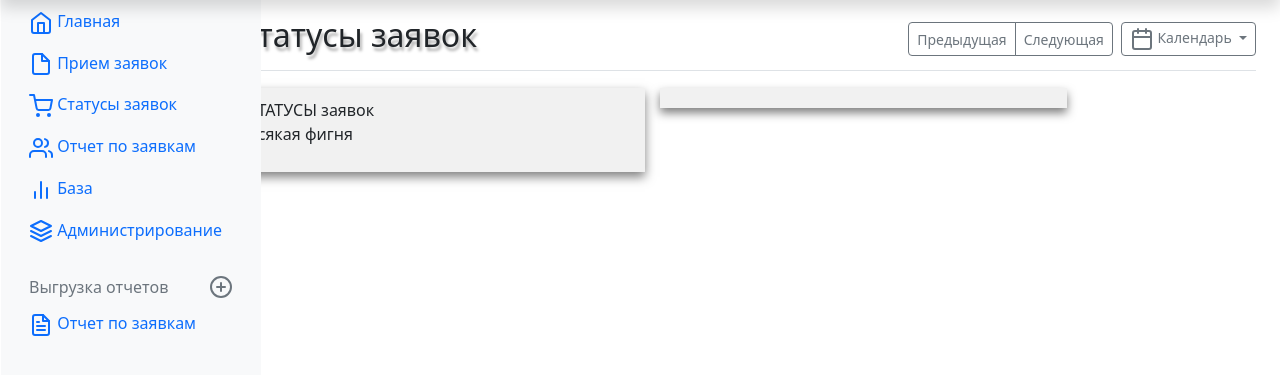
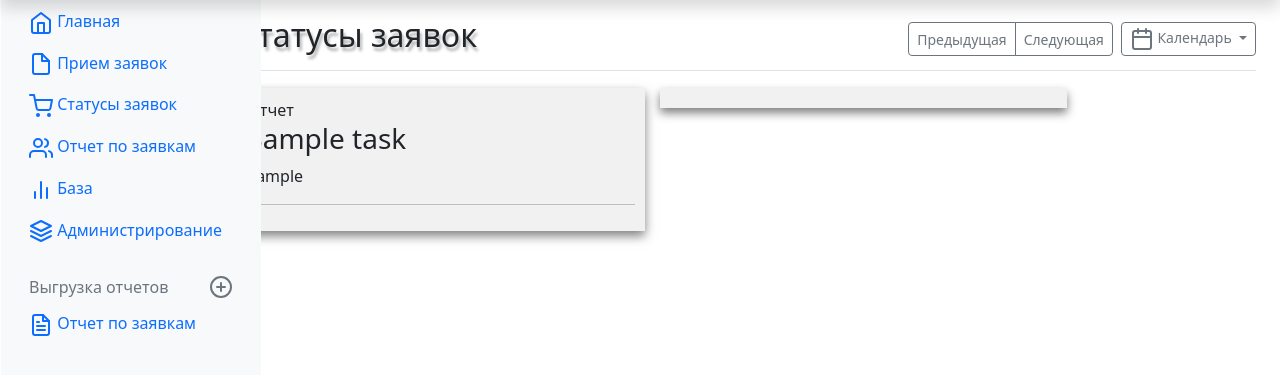
Before and after one commit to dazimir/CRM, a Django app: page /Status_zayavok in a window 1280 px wide. Shown: the part 40-415 px from the top of the page. Run offline with Django 4.2, Linux system fonts and the light colour scheme; tables that the repository leaves empty hold one stand-in row (values such as "Sample post").

```diff
--- a/home/main/templates/main/status_task.html
+++ b/home/main/templates/main/status_task.html
@@ -10,6 +10,12 @@ CRM "ГК-НК"
 
 
 {% block content1 %}
-    СТАТУСЫ заявок
-    <p>Всякая фигня </p>
+{{ title }}
+
+{% for el in tasks %}
+<h3>{{ el.title }}</h3>
+<p> {{ el.task }}</p>
+<hr>
+{% endfor %}
+
 {% endblock %}
--- a/home/main/views.py
+++ b/home/main/views.py
@@ -1,5 +1,5 @@
 from django.shortcuts import render, redirect
-from django.http import HttpResponse
+from .models import Task
 
 
 def admin(request):
@@ -19,4 +19,5 @@ def report_task(request):
 
 
 def status_task(request):
-    return render(request, 'main/status_task.html')
+    tasks = Task.objects.all()
+    return render(request, 'main/status_task.html', {'title': 'Отчет', 'tasks': tasks })
```
Also changed, not shown: home/main/templates/main/report_task.html (+7 -2 lines).
